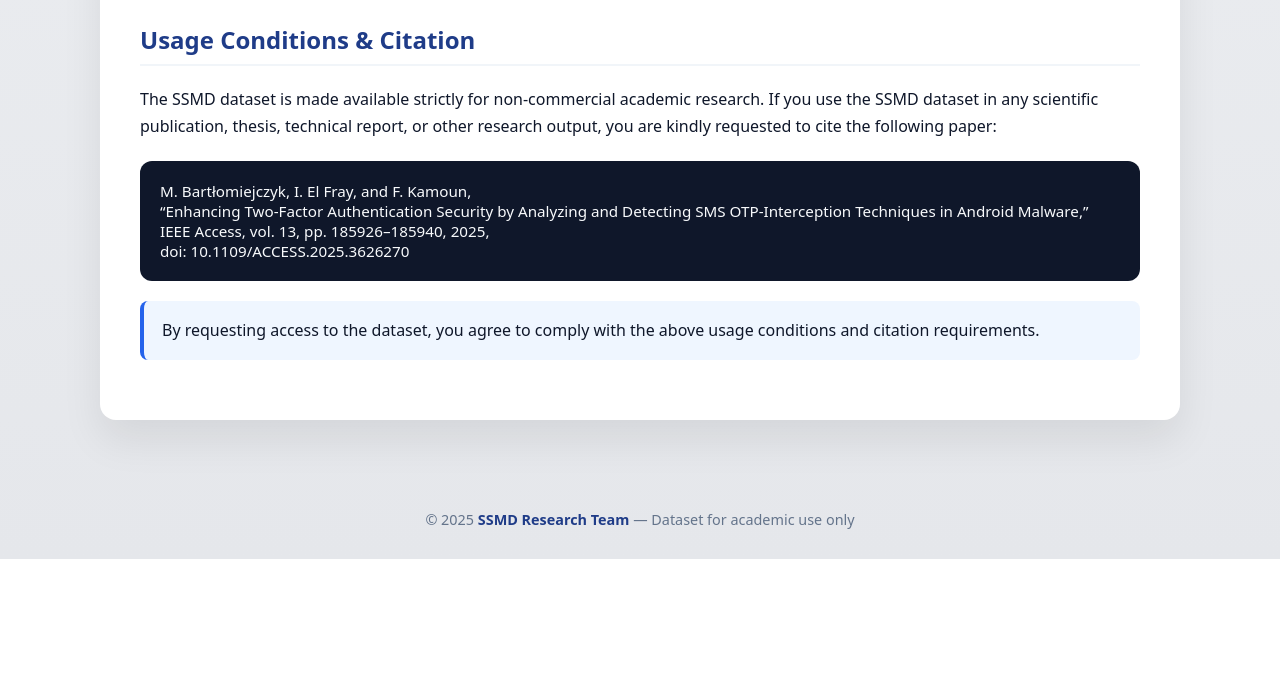
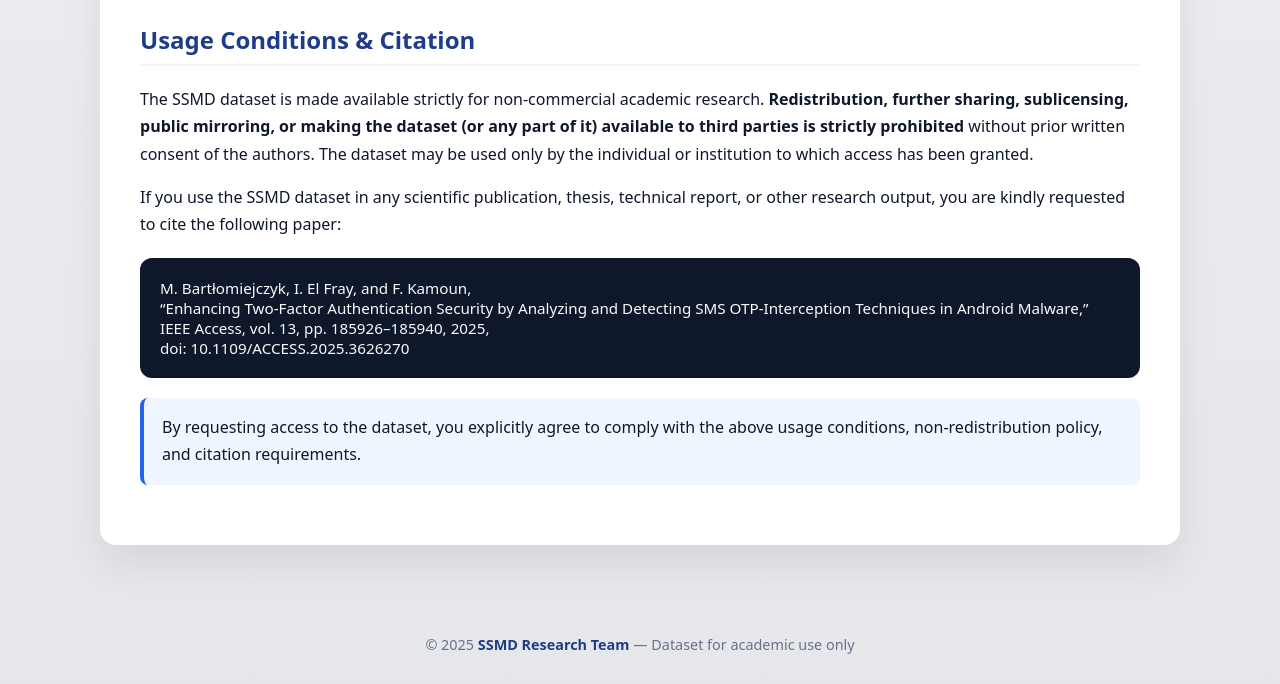
Before and after one commit to ssmd-dataset/ssmd-dataset.github.io, a plain HTML site: page index.html in a window 1280 px wide. Shown: the part 2158-2842 px from the top of the page. Before the commit the page ends 2717 px from the top, so only its background shows below. Drawn offline with Linux system fonts and the light colour scheme.

Commit message:
Update index.html

```diff
--- a/index.html
+++ b/index.html
@@ -163,6 +163,13 @@
 
     <p>
         The SSMD dataset is made available strictly for non-commercial academic research.
+        <b>Redistribution, further sharing, sublicensing, public mirroring, or making the dataset
+        (or any part of it) available to third parties is strictly prohibited</b> without prior
+        written consent of the authors. The dataset may be used only by the individual or institution
+        to which access has been granted.
+    </p>
+
+    <p>
         If you use the SSMD dataset in any scientific publication, thesis, technical report,
         or other research output, you are kindly requested to cite the following paper:
     </p>
@@ -175,8 +182,8 @@
     </div>
 
     <p class="highlight">
-        By requesting access to the dataset, you agree to comply with the above usage conditions
-        and citation requirements.
+        By requesting access to the dataset, you explicitly agree to comply with the above
+        usage conditions, non-redistribution policy, and citation requirements.
     </p>
 
 </div>
```
